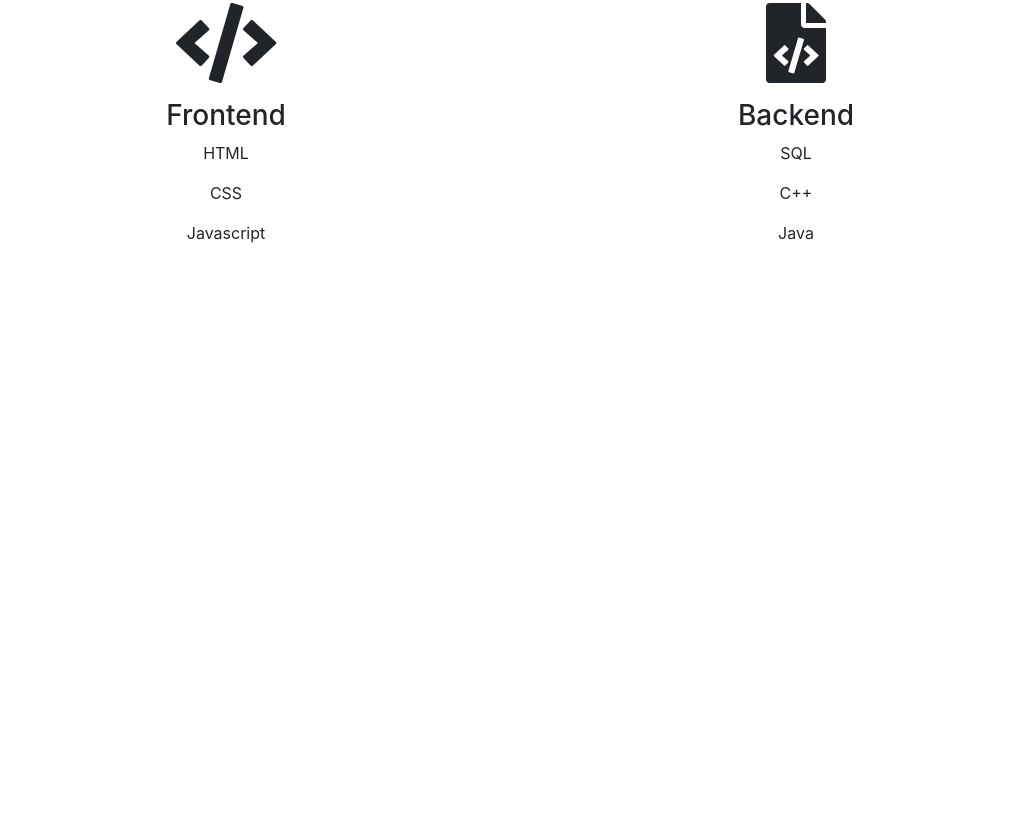
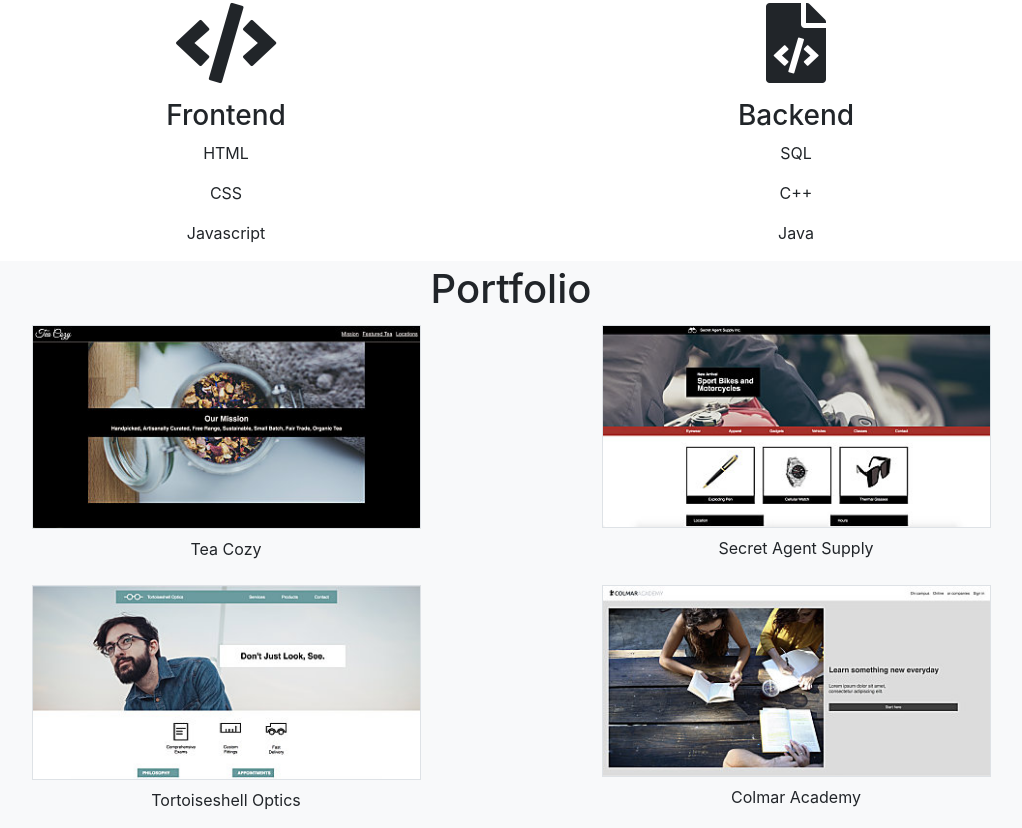
Before and after one commit to braunemi/codecademy-resume, a plain HTML site: page index.html in a window 1280 px wide. Shown: the part 390-1218 px from the top of the page, without its empty margins (129-1151 px from the left). Before the commit the page ends 800 px from the top, so only its background shows below. Drawn offline with nearby package versions, Linux system fonts and the light colour scheme.

Commit message:
Finish portfolio section

```diff
--- a/index.html
+++ b/index.html
@@ -55,6 +55,53 @@
             </div>
           </div>
       </section>
+      <section>
+        <div class="container bg-light">
+          <div class="row">
+            <h1 class="text-center sect-title m-1">Portfolio</h1>
+          </div>
+          <div class="row">
+            <div class="col-sm-6 text-center">
+              <div class="media">
+                <a class="m-auto p-2 w-75" href="https://braunemi.github.io/tea-cozy/" target="blank_">
+                  <img class="img-fluid border" src="./resources/images/tea-cozy-preview.jpg"
+                        alt="A picture and link of the Tea Cozy website" />
+                </a>
+              </div>
+              <p>Tea Cozy</p>
+            </div>
+            <div class="col-sm-6 text-center">
+              <div class="media">
+                <a class="m-auto p-2 w-75" href="https://braunemi.github.io/secret-agent-supply/" target="blank_">
+                  <img class="img-fluid border" src="./resources/images/secret-agent-supply-preview.jpg"
+                        alt="A picture and link of the Tea Cozy website" />
+                </a>
+              </div>
+              <p>Secret Agent Supply</p>
+            </div>
+          </div>
+          <div class="row">
+            <div class="col-sm-6 text-center">
+              <div class="media">
+                <a class="m-auto p-2 w-75" href="https://braunemi.github.io/tortoiseshell-optics/" target="blank_">
+                  <img class="img-fluid border" src="./resources/images/tortoiseshell-optics-preview.jpg"
+                        alt="A picture and link of the Tea Cozy website" />
+                </a>
+              </div>
+              <p>Tortoiseshell Optics</p>
+            </div>
+            <div class="col-sm-6 text-center">
+              <div class="media">
+                <a class="m-auto p-2 w-75" href="https://braunemi.github.io/capstone-project/" target="blank_">
+                  <img class="img-fluid border" src="./resources/images/colmar-academy-preview.jpg"
+                        alt="A picture and link of the Tea Cozy website" />
+                </a>
+              </div>
+              <p>Colmar Academy</p>
+            </div>
+          </div>
+        </div>
+      </section>
     </main>
 
     <footer>
```
Also changed, not shown: resources/images/colmar-academy-preview.jpg (added), resources/images/secret-agent-supply-preview.jpg (added), resources/images/tea-cozy-preview.jpg (added), resources/images/tortoiseshell-optics-preview.jpg (added), 2 other files.
